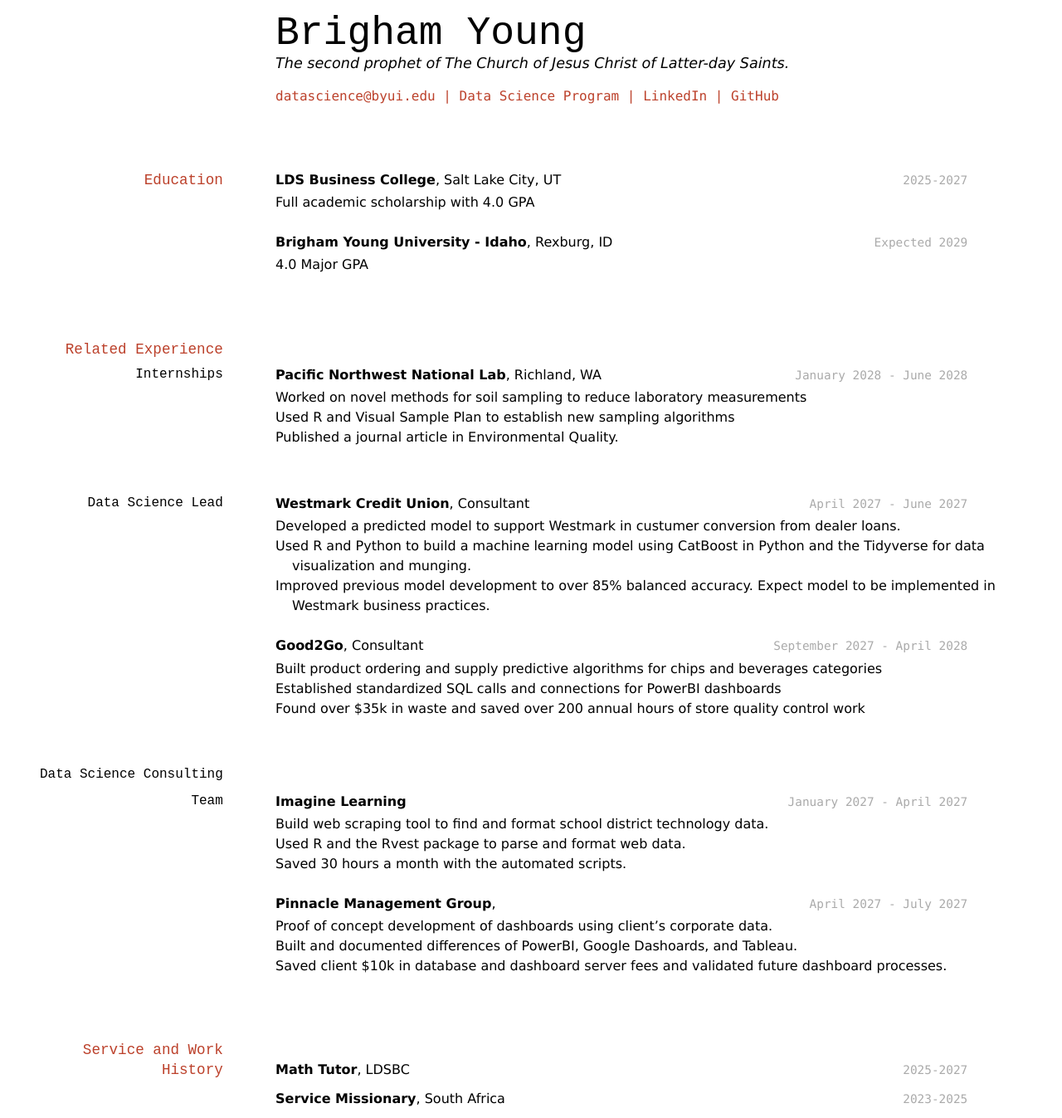
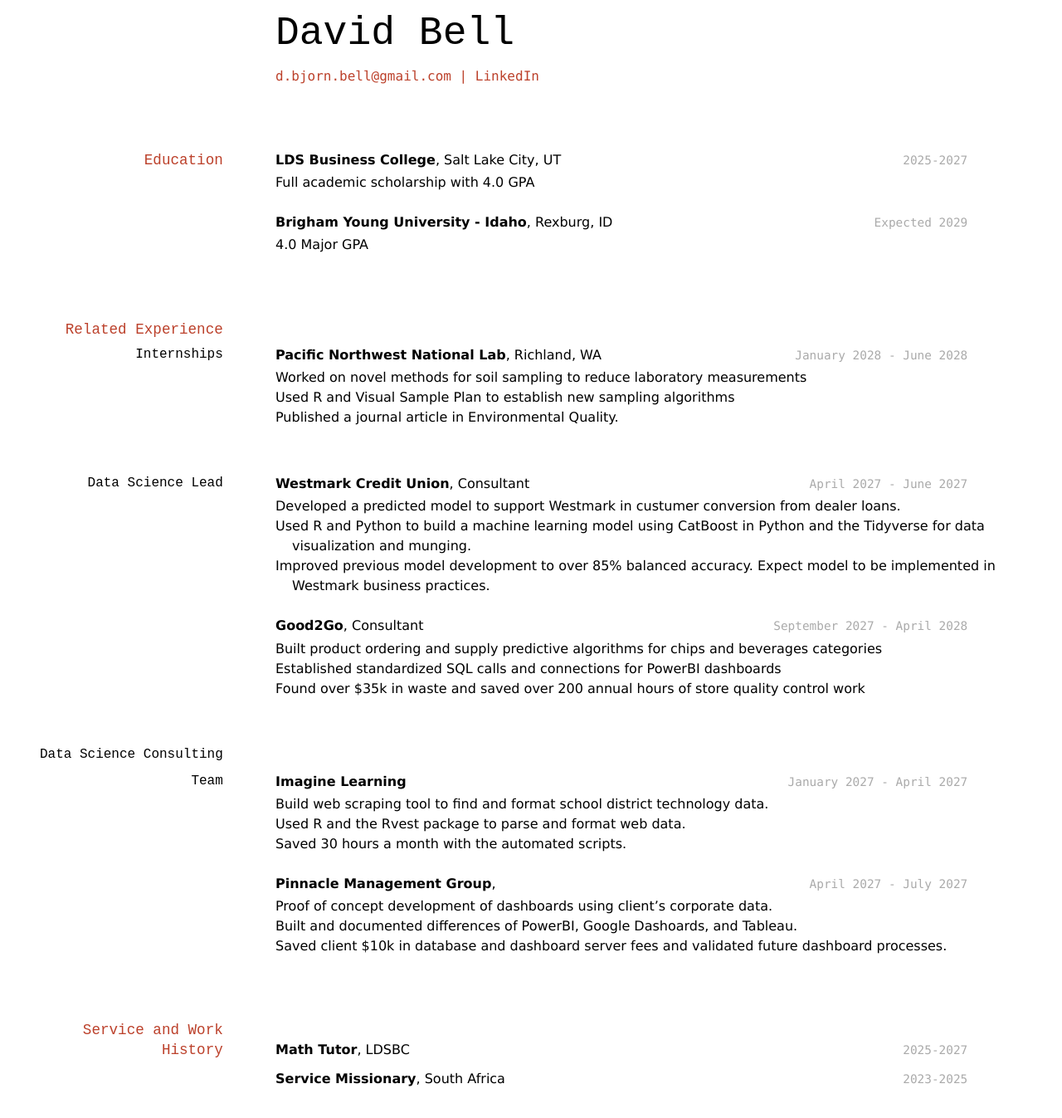
Before and after one commit to byuids-resumes/david_bell_resume, a Jekyll site: the page built from docs/index.md, in a window 1280 px wide. Shown: the whole page at 83% size. Built offline with Jekyll 4.4.1, drawn with Linux system fonts in a browser that asks for light colours; after the commit the page ends 1323 px from its top, so only the background shows below that.

Commit message:
Update index.md
Fixed my name and two links

```diff
--- a/docs/index.md
+++ b/docs/index.md
@@ -2,14 +2,12 @@
 layout: cv
 title: David Bell's Resume
 ---
-# Brigham Young
-The second prophet of The Church of Jesus Christ of Latter-day Saints.
+# David Bell
 
 <div id="webaddress">
-<a href="datascience@byui.edu">datascience@byui.edu</a>
-| <a href="https://byuidatascience.github.io/development.html">Data Science Program</a>
-| <a href="https://www.linkedin.com/groups/13537407/">LinkedIn</a>
-| <a href="https://github.com/byuids-resumes">GitHub</a>
+<a href="d.bjorn.bell@gmail.com">d.bjorn.bell@gmail.com</a>
+| <a href="https://www.linkedin.com/in/davidbell1994/">LinkedIn</a>
+
 </div>
 
 <!-- https://www.monique.tech/the-art-of-markdown -->
```
